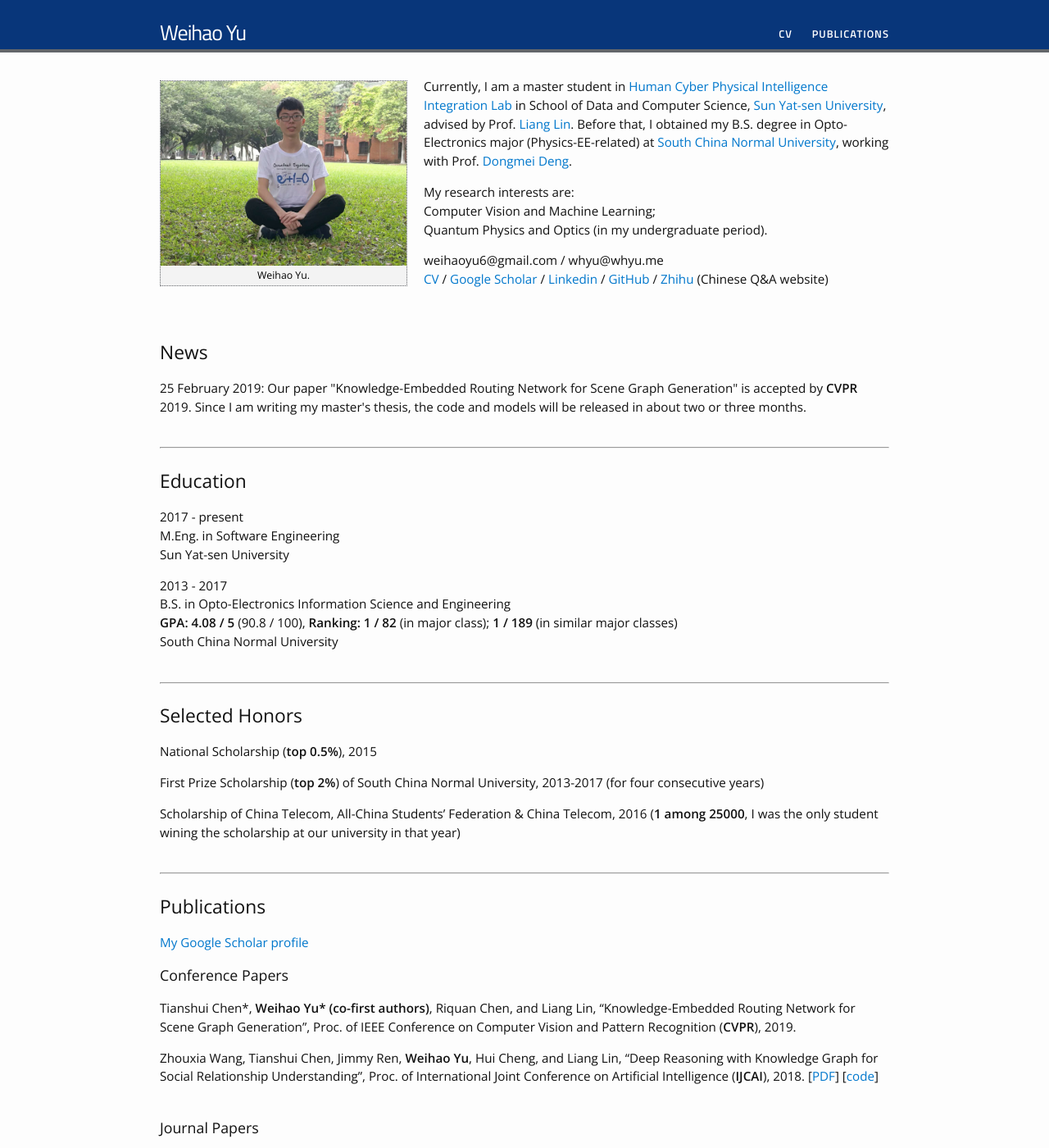
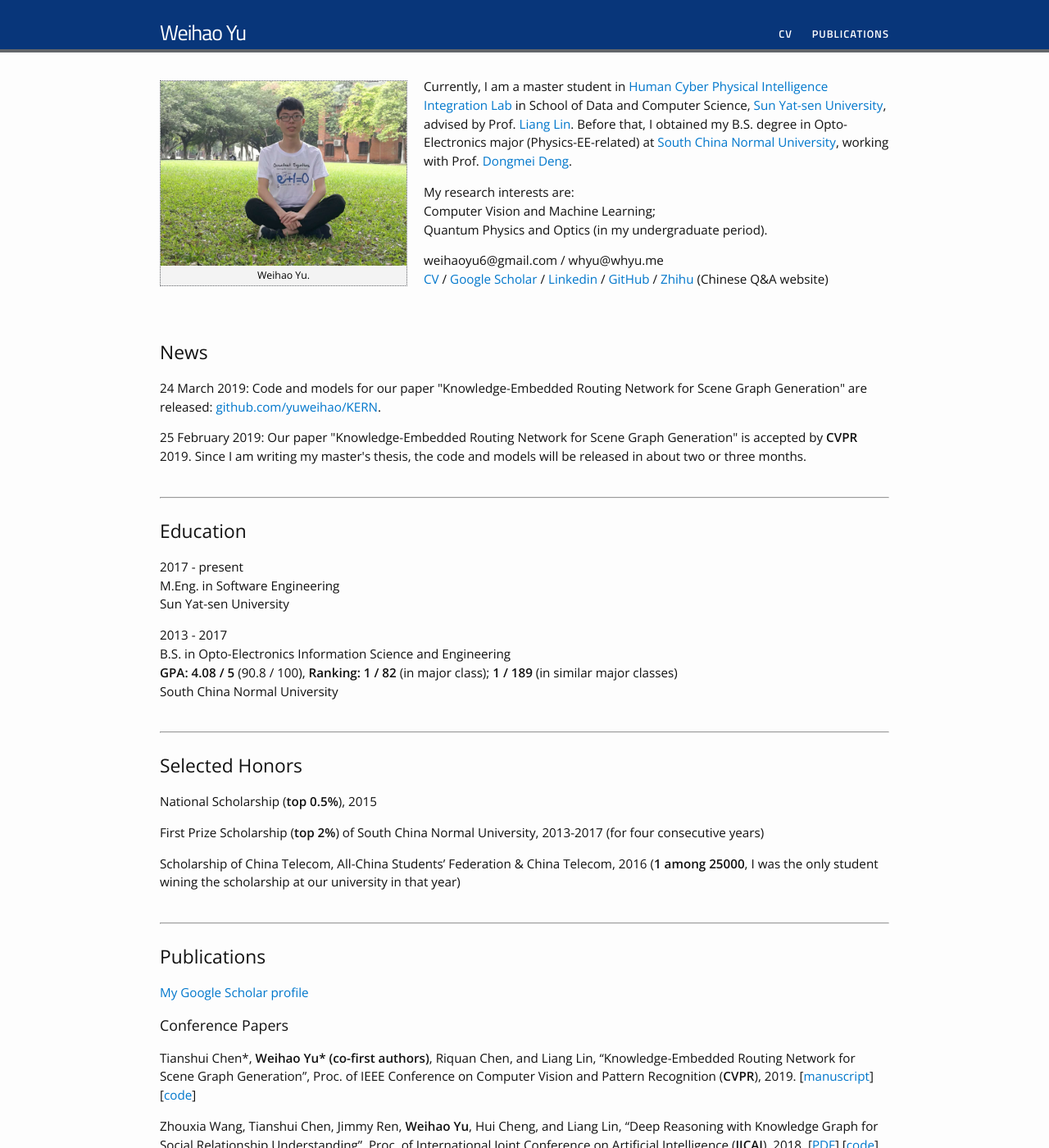
Before and after one commit to yuweihao/yuweihao.github.io, a Jekyll site: the page built from index.html, in a window 1280 px wide and 1400 px high. Shown: the whole window at 82% size. Built offline with Jekyll 4.4.1, drawn with Linux system fonts in a browser that asks for light colours.

Commit message:
Update index.html

```diff
--- a/index.html
+++ b/index.html
@@ -36,6 +36,7 @@ weihaoyu6@gmail.com / whyu@whyu.me<br>
 <br>
 <br>
 <h2>News</h2>
+	<p>24 March 2019: Code and models for our paper "Knowledge-Embedded Routing Network for Scene Graph Generation" are released: <a href="https://github.com/yuweihao/KERN" target="_blank" rel="external">github.com/yuweihao/KERN</a>.</p>
 	<p>25 February 2019: Our paper "Knowledge-Embedded Routing Network for Scene Graph Generation" is accepted by <strong>CVPR</strong> 2019. Since I am writing my master's thesis, the code and models will be released in about two or three months.</p>
 <br>
 <hr>
@@ -75,7 +76,7 @@ Scholarship of China Telecom, All-China Students’ Federation & China Telecom,
 
 <h3>Conference Papers</h3>
 
-<p>Tianshui Chen*, <strong>Weihao Yu* (co-first authors)</strong>, Riquan Chen, and Liang Lin, “Knowledge-Embedded Routing Network for Scene Graph Generation”, Proc. of IEEE Conference on Computer Vision and Pattern Recognition (<strong>CVPR</strong>), 2019. </p>
+<p>Tianshui Chen*, <strong>Weihao Yu* (co-first authors)</strong>, Riquan Chen, and Liang Lin, “Knowledge-Embedded Routing Network for Scene Graph Generation”, Proc. of IEEE Conference on Computer Vision and Pattern Recognition (<strong>CVPR</strong>), 2019. [<a href="https://arxiv.org/abs/1903.03326" target="_blank" rel="external">manuscript</a>] [<a href="https://github.com/yuweihao/KERN" target="_blank" rel="external">code</a>]</p>
 
 <p>Zhouxia Wang, Tianshui Chen, Jimmy Ren, <strong>Weihao Yu</strong>, Hui Cheng, and Liang Lin, “Deep Reasoning with Knowledge Graph for Social Relationship Understanding”,  Proc. of International Joint Conference on Artificial Intelligence (<strong>IJCAI</strong>), 2018. [<a href="https://arxiv.org/pdf/1807.00504.pdf" target="_blank" rel="external">PDF</a>] [<a href="https://github.com/wzhouxiff/SR" target="_blank" rel="external">code</a>]</p>
 
```
